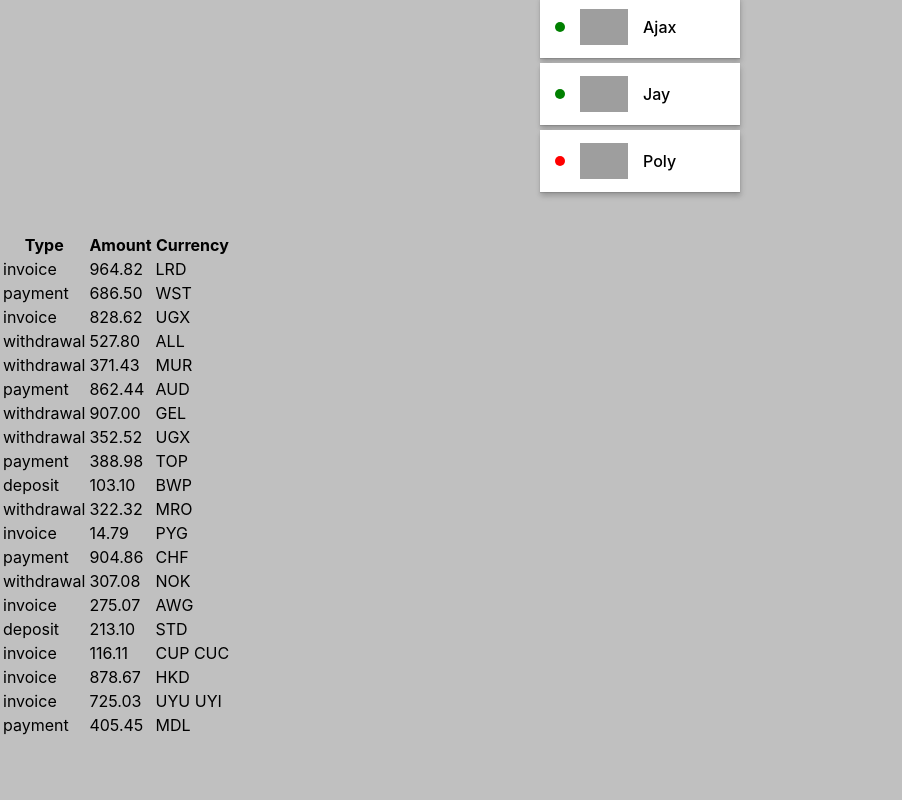
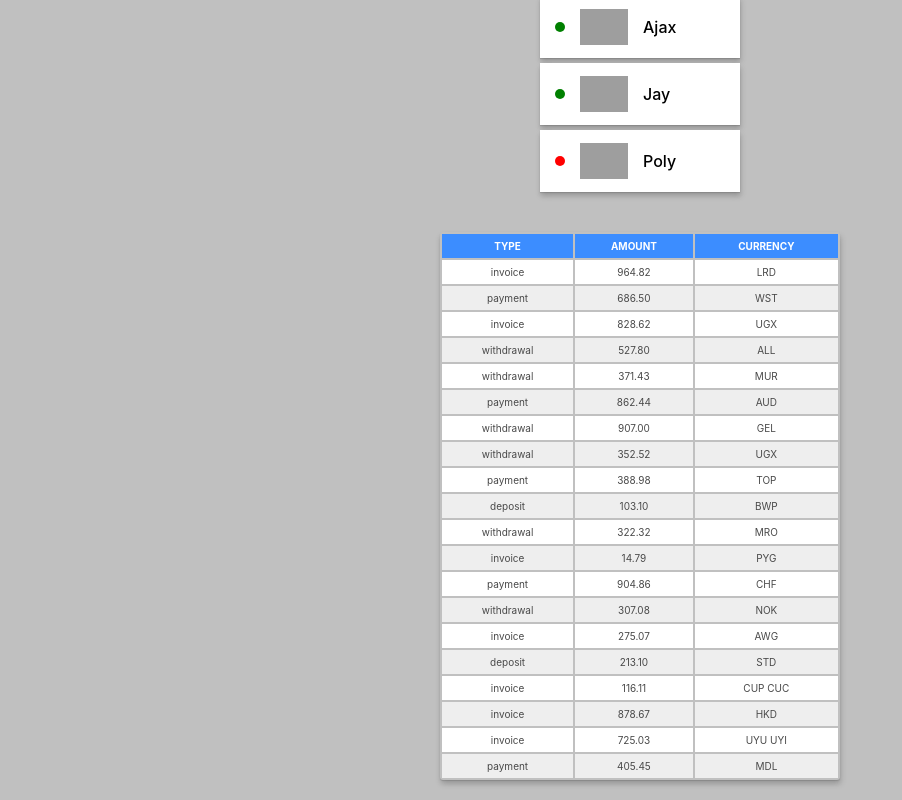
Before and after one commit to OlehScherbak/goit-react-hw-01-components, a React (Create React App) app: page / in a window 1280 px wide. Shown: the part 618-1418 px from the top of the page, without its empty margins (0-902 px from the left). Before the commit the page ends 1356 px from the top, so only its background shows below. Built offline with nearby package versions, Linux system fonts and the light colour scheme; grey boxes are pictures that could not be loaded.

Commit message:
add table styles

```diff
--- a/src/components/transactionhistory/TransactionHistory.js
+++ b/src/components/transactionhistory/TransactionHistory.js
@@ -2,9 +2,10 @@ import PropTypes from 'prop-types';
 import css from './TransactionHistory.module.css';
 
 export default function TransactionHistory({ items }) {
+  console.log(css.transaction_history_table);
   return (
-    <table className="transaction-history">
-      <thead>
+    <table className={css.transaction_history_table}>
+      <thead className={css.head}>
         <tr>
           <th>Type</th>
           <th>Amount</th>
@@ -14,7 +15,7 @@ export default function TransactionHistory({ items }) {
 
       <tbody>
         {items.map(({ id, type, amount, currency }) => (
-          <tr key={id}>
+          <tr className={css.row} key={id}>
             <td>{type}</td>
             <td>{amount}</td>
             <td>{currency}</td>
--- a/src/components/transactionhistory/TransactionHistory.module.css
+++ b/src/components/transactionhistory/TransactionHistory.module.css
@@ -0,0 +1,30 @@
+.transaction_history_table {
+  margin: 0 auto 20px;
+  width: 400px;
+  text-align: center;
+  border-radius: 3px;
+  box-shadow: 0px 1px 1px rgba(0, 0, 0, 0.12), 0px 4px 4px rgba(0, 0, 0, 0.06),
+    1px 4px 6px rgba(0, 0, 0, 0.16);
+  font-size: 10px;
+}
+
+.transaction_history_table th,
+td {
+  padding: 6px 0;
+}
+
+.head {
+  background-color: #3c8dff;
+  text-transform: uppercase;
+  color: #fff;
+  font-weight: 200;
+}
+
+.row {
+  background-color: #fff;
+  color: #494949;
+}
+
+.row:nth-child(2n) {
+  background-color: #eeeeee;
+}
```
